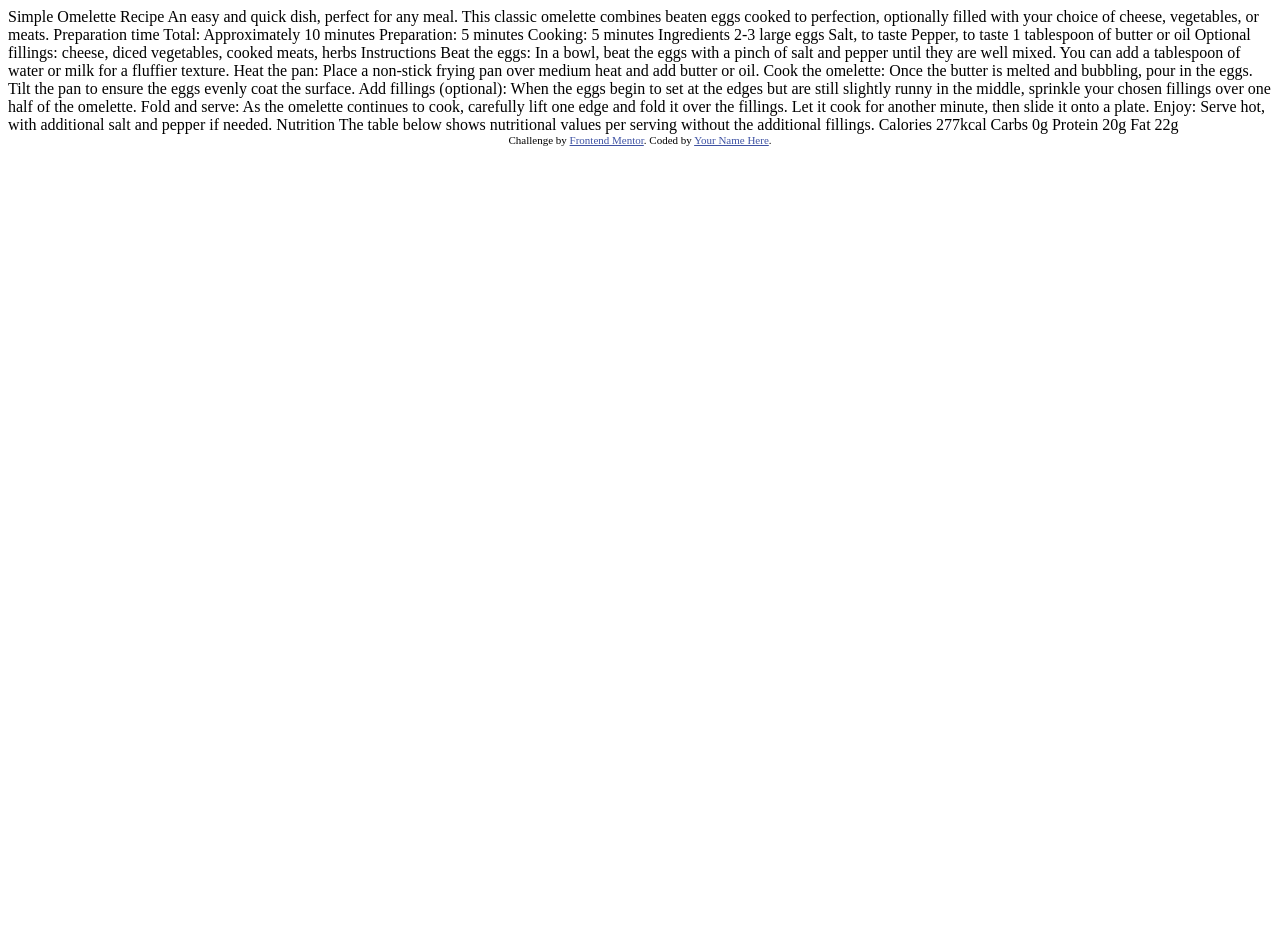
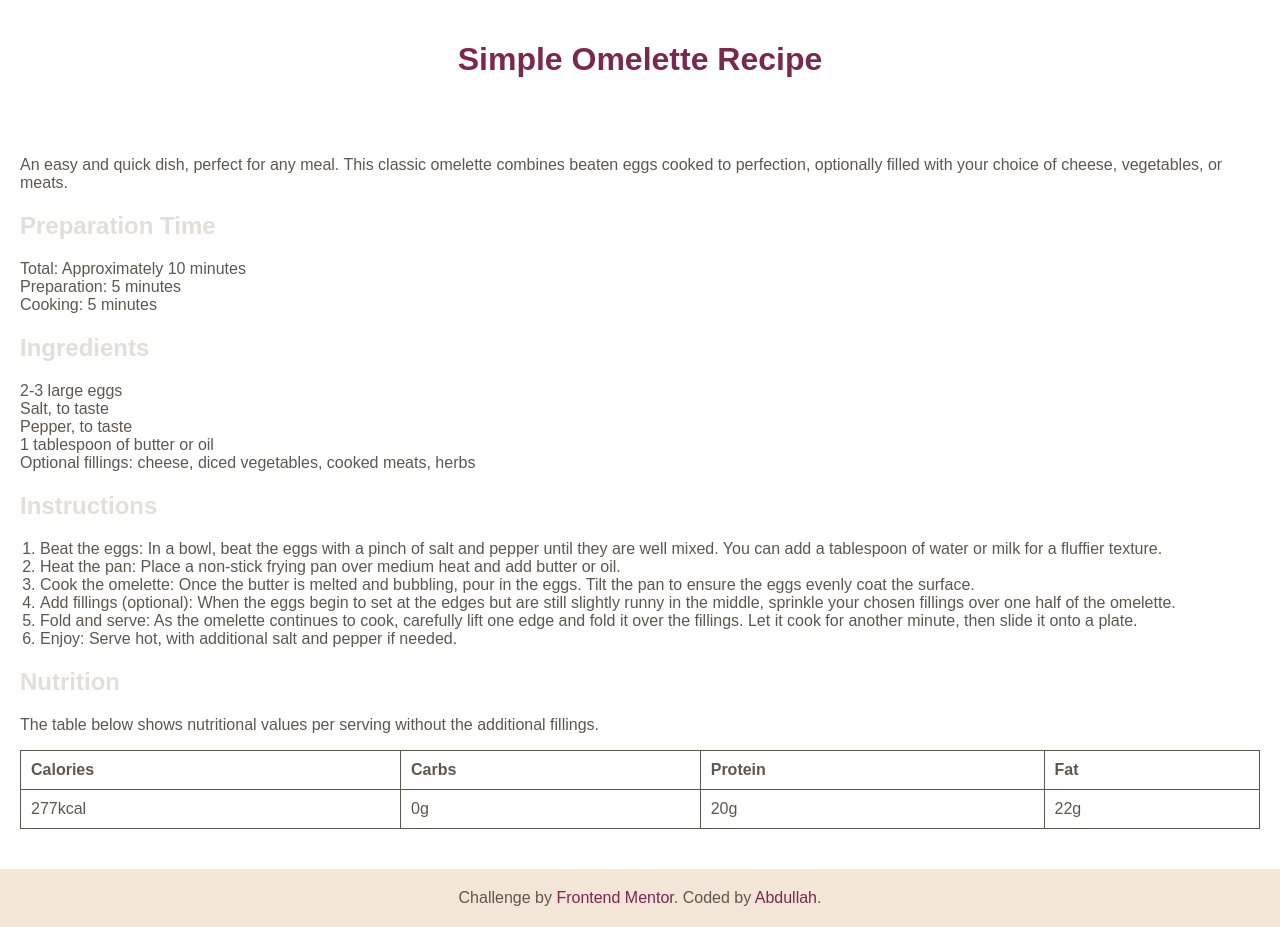
Before and after one commit to Ayyubiy90/recipe-page, a plain HTML site: page index.html in a window 1280 px wide. Before the commit the page ends 800 px from the top, so only its background shows below. Drawn offline with Linux system fonts and the light colour scheme.

Commit message:
Add styles for header, main content, footer, and tables

```diff
--- a/index.html
+++ b/index.html
@@ -1,77 +1,95 @@
 <!DOCTYPE html>
 <html lang="en">
+
 <head>
   <meta charset="UTF-8">
-  <meta name="viewport" content="width=device-width, initial-scale=1.0"> <!-- displays site properly based on user's device -->
+  <meta name="viewport" content="width=device-width, initial-scale=1.0">
 
   <link rel="icon" type="image/png" sizes="32x32" href="./assets/images/favicon-32x32.png">
 
-  <title>Frontend Mentor | Recipe page</title>
+  <title>Frontend Mentor | Recipe Page</title>
 
-  <!-- Feel free to remove these styles or customise in your own stylesheet 👍 -->
-  <style>
-    .attribution { font-size: 11px; text-align: center; }
-    .attribution a { color: hsl(228, 45%, 44%); }
-  </style>
+  <link rel="stylesheet" href="styles.css">
+
 </head>
+
 <body>
+  <header>
+    <h1>Simple Omelette Recipe</h1>
+  </header>
 
-  Simple Omelette Recipe
+  <main>
+    <section class="intro">
+      <p>An easy and quick dish, perfect for any meal. This classic omelette combines beaten eggs cooked
+        to perfection, optionally filled with your choice of cheese, vegetables, or meats.</p>
+    </section>
 
-  An easy and quick dish, perfect for any meal. This classic omelette combines beaten eggs cooked
-  to perfection, optionally filled with your choice of cheese, vegetables, or meats.
+    <section class="preparation">
+      <h2>Preparation Time</h2>
+      <ul>
+        <li>Total: Approximately 10 minutes</li>
+        <li>Preparation: 5 minutes</li>
+        <li>Cooking: 5 minutes</li>
+      </ul>
+    </section>
 
-  Preparation time
+    <section class="ingredients">
+      <h2>Ingredients</h2>
+      <ul>
+        <li>2-3 large eggs</li>
+        <li>Salt, to taste</li>
+        <li>Pepper, to taste</li>
+        <li>1 tablespoon of butter or oil</li>
+        <li>Optional fillings: cheese, diced vegetables, cooked meats, herbs</li>
+      </ul>
+    </section>
 
-  Total: Approximately 10 minutes
-  Preparation: 5 minutes
-  Cooking: 5 minutes
+    <section class="instructions">
+      <h2>Instructions</h2>
+      <ol>
+        <li>Beat the eggs: In a bowl, beat the eggs with a pinch of salt and pepper until they are well mixed.
+          You can add a tablespoon of water or milk for a fluffier texture.</li>
+        <li>Heat the pan: Place a non-stick frying pan over medium heat and add butter or oil.</li>
+        <li>Cook the omelette: Once the butter is melted and bubbling, pour in the eggs. Tilt the pan to ensure
+          the eggs evenly coat the surface.</li>
+        <li>Add fillings (optional): When the eggs begin to set at the edges but are still slightly runny in the
+          middle, sprinkle your chosen fillings over one half of the omelette.</li>
+        <li>Fold and serve: As the omelette continues to cook, carefully lift one edge and fold it over the
+          fillings. Let it cook for another minute, then slide it onto a plate.</li>
+        <li>Enjoy: Serve hot, with additional salt and pepper if needed.</li>
+      </ol>
+    </section>
 
-  Ingredients
+    <section class="nutrition">
+      <h2>Nutrition</h2>
+      <p>The table below shows nutritional values per serving without the additional fillings.</p>
+      <table>
+        <thead>
+          <tr>
+            <th>Calories</th>
+            <th>Carbs</th>
+            <th>Protein</th>
+            <th>Fat</th>
+          </tr>
+        </thead>
+        <tbody>
+          <tr>
+            <td>277kcal</td>
+            <td>0g</td>
+            <td>20g</td>
+            <td>22g</td>
+          </tr>
+        </tbody>
+      </table>
+    </section>
+  </main>
 
-  2-3 large eggs
-  Salt, to taste
-  Pepper, to taste
-  1 tablespoon of butter or oil
-  Optional fillings: cheese, diced vegetables, cooked meats, herbs
+  <footer>
+    <div class="attribution">
+      Challenge by <a href="https://www.frontendmentor.io?ref=challenge" target="_blank">Frontend Mentor</a>.
+      Coded by <a href="https://github.com/Ayyubiy90">Abdullah</a>.
+    </div>
+  </footer>
+</body>
 
-  Instructions
-
-  Beat the eggs: In a bowl, beat the eggs with a pinch of salt and pepper until they are well mixed.
-  You can add a tablespoon of water or milk for a fluffier texture.
-
-  Heat the pan: Place a non-stick frying pan over medium heat and add butter or oil.
-
-  Cook the omelette: Once the butter is melted and bubbling, pour in the eggs. Tilt the pan to ensure
-  the eggs evenly coat the surface.
-
-  Add fillings (optional): When the eggs begin to set at the edges but are still slightly runny in the
-  middle, sprinkle your chosen fillings over one half of the omelette.
-
-  Fold and serve: As the omelette continues to cook, carefully lift one edge and fold it over the
-  fillings. Let it cook for another minute, then slide it onto a plate.
-
-  Enjoy: Serve hot, with additional salt and pepper if needed.
-
-  Nutrition
-
-  The table below shows nutritional values per serving without the additional fillings.
-
-  Calories
-  277kcal
-
-  Carbs
-  0g
-
-  Protein
-  20g
-
-  Fat
-  22g
-
-  <div class="attribution">
-    Challenge by <a href="https://www.frontendmentor.io?ref=challenge" target="_blank">Frontend Mentor</a>.
-    Coded by <a href="#">Your Name Here</a>.
-  </div>
-</body>
 </html>
--- /dev/null
+++ b/styles.css
@@ -0,0 +1,73 @@
+body {
+  font-family: "Outfit", sans-serif;
+  font-size: 16px;
+  color: hsl(30, 10%, 34%);
+  background-color: hsl(0, 0%, 100%);
+  margin: 0;
+  padding: 0;
+}
+
+header {
+  text-align: center;
+  padding: 20px;
+}
+
+h1 {
+  color: hsl(332, 51%, 32%);
+}
+
+main {
+  padding: 20px;
+  max-width: 1440px;
+  margin: 0 auto;
+}
+
+section {
+  margin-bottom: 20px;
+}
+
+h2 {
+  color: hsl(30, 18%, 87%);
+}
+
+ul {
+  list-style: none;
+  padding: 0;
+}
+
+ol {
+  margin: 0;
+  padding-left: 20px;
+}
+
+table {
+  width: 100%;
+  border-collapse: collapse;
+}
+
+table,
+th,
+td {
+  border: 1px solid hsl(30, 10%, 34%);
+}
+
+th,
+td {
+  padding: 10px;
+  text-align: left;
+}
+
+footer {
+  text-align: center;
+  padding: 20px;
+  background-color: hsl(30, 54%, 90%);
+}
+
+.attribution a {
+  color: hsl(332, 51%, 32%);
+  text-decoration: none;
+}
+
+.attribution a:hover {
+  text-decoration: underline;
+}
```
Also changed, not shown: 1 other file.
